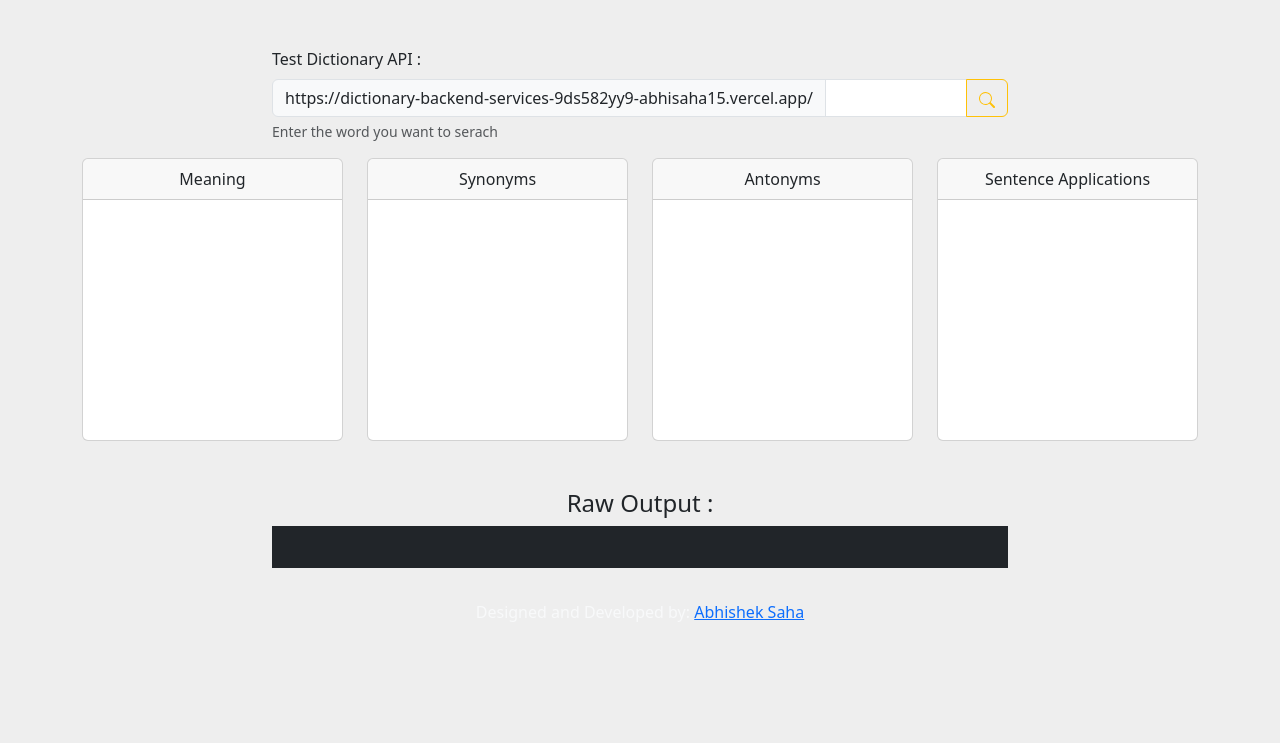
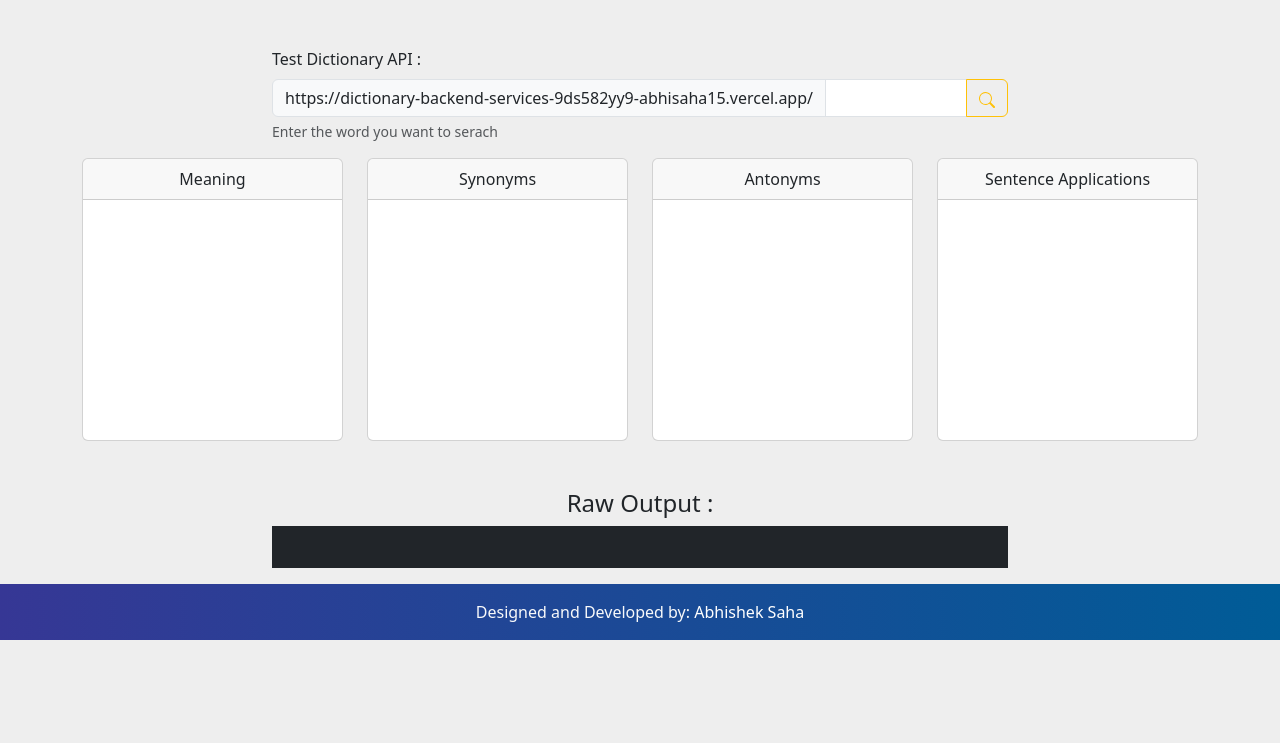
Before and after one commit to abhisaha15/dictionary_application_ui, a plain HTML site: page index.html in a window 1280 px wide. Shown: the part 57-800 px from the top of the page. Drawn offline with nearby package versions, Linux system fonts and the light colour scheme.

Commit message:
Add files via upload

```diff
--- a/statics/css/page.css
+++ b/statics/css/page.css
@@ -28,3 +28,20 @@
 
 
 }
+
+
+
+
+.footer, .nav-bg {
+    background: #005C97;  /* fallback for old browsers */
+    background: -webkit-linear-gradient(to right, #363795, #005C97);  /* Chrome 10-25, Safari 5.1-6 */
+    background: linear-gradient(to right, #363795, #005C97); /* W3C, IE 10+/ Edge, Firefox 16+, Chrome 26+, Opera 12+, Safari 7+ */
+    color: #fff;
+
+
+}
+.footer a{
+    text-decoration: none;
+    color: #fff;
+
+}
```
